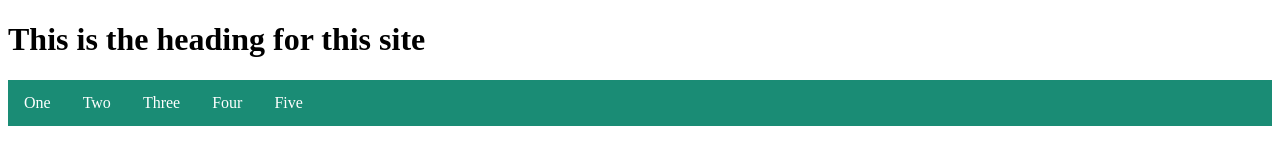
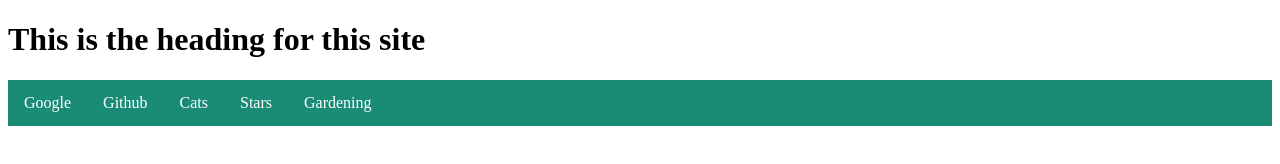
Before and after one commit to NordicBlue5345/Cit85, a plain HTML site: page Week5Menu.html in a window 1280 px wide. Drawn offline with Linux system fonts and the light colour scheme.

Commit message:
week5 update

```diff
--- a/Week5Menu.html
+++ b/Week5Menu.html
@@ -36,11 +36,11 @@ li a:hover {
     <h1> This is the heading for this site</h1>
 
     <ul>
-        <li><a class="active" href="#">One</a></li>
-        <li><a href="#">Two</a></li>
-        <li><a href="#">Three</a></li>
-        <li><a href="#">Four</a></li>
-        <li><a href="#">Five</a></li>
+        <li><a class="active" href="https://www.google.com/">Google</a></li>
+        <li><a href="https://github.com/">Github</a></li>
+        <li><a href="https://www.nationalgeographic.com/animals/mammals/facts/domestic-cat">Cats</a></li>
+        <li><a href="https://science.nasa.gov/astrophysics/focus-areas/how-do-stars-form-and-evolve">Stars</a></li>
+        <li><a href="https://growtrendbox.com/?gclid=Cj0KCQiA-JacBhC0ARIsAIxybyNCegfYDuk-y3Te4IPbh2p4bitQj3agasv4Uv2JcXTrBv7FPg6xt7caAoKoEALw_wcB">Gardening</a></li>
       </ul>
 
 </body>
```
